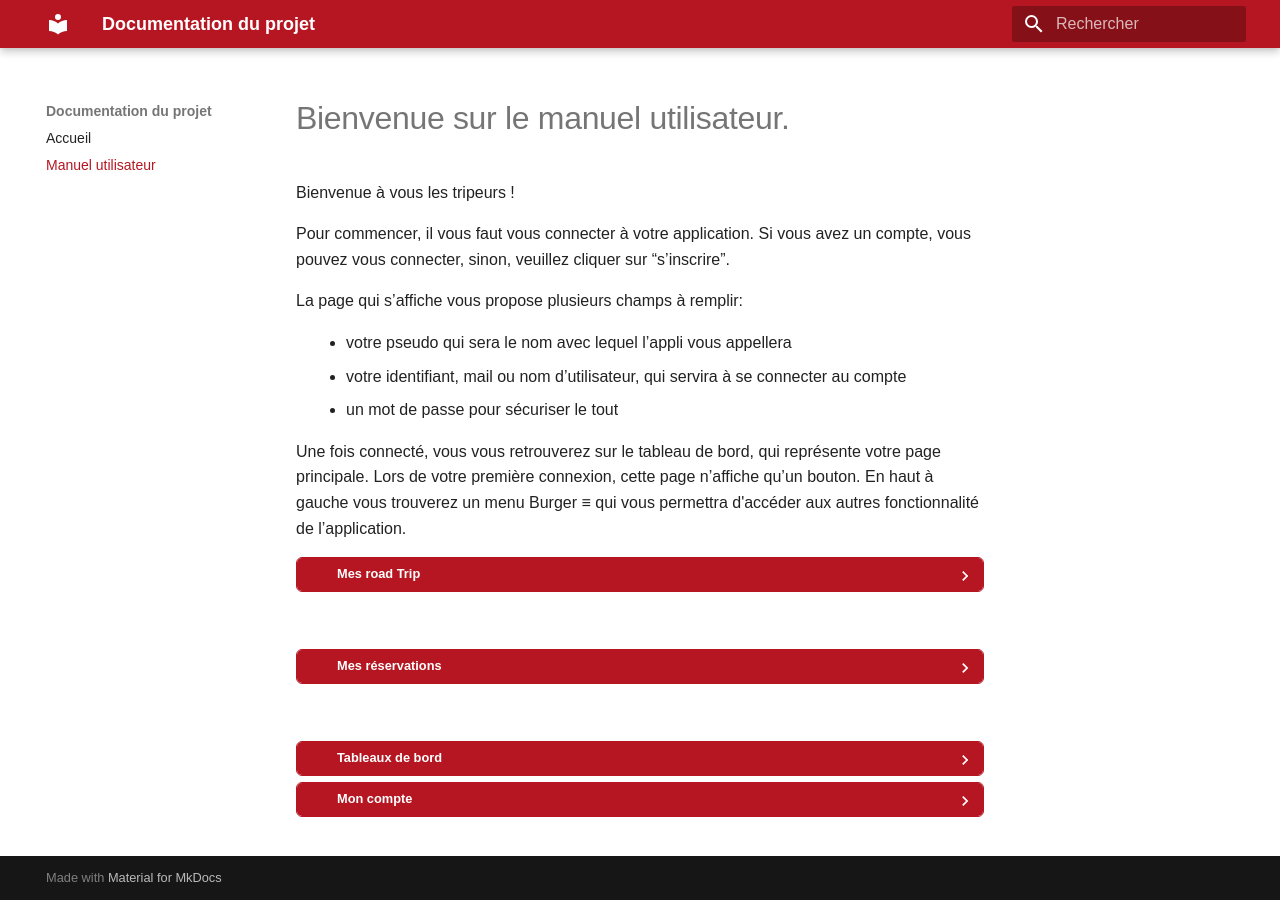
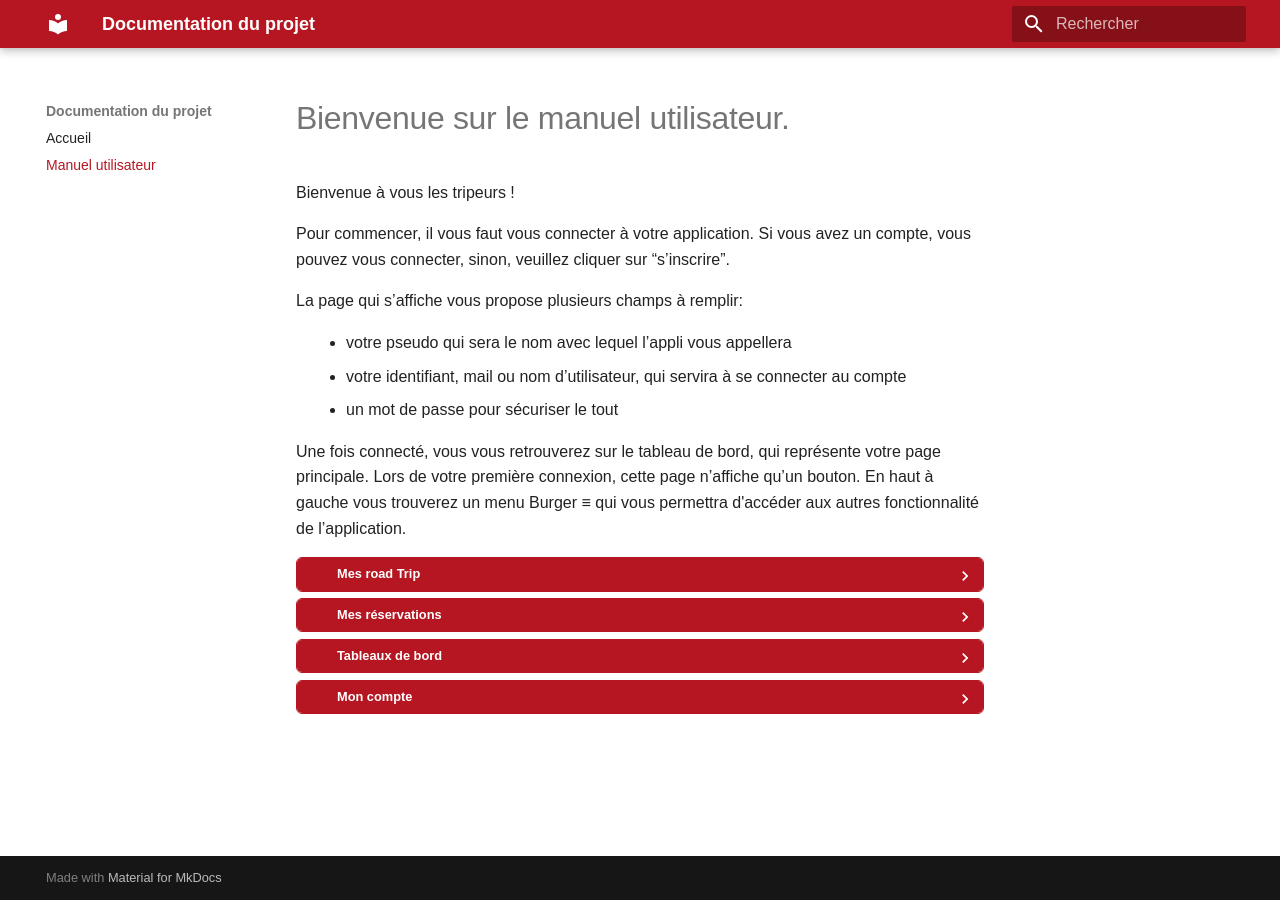
Before and after one commit to Les-Baroudeurs-du-Bit/mkdocs_manuel_utilisation, an MkDocs documentation site: the page built from docs/Manuel-utilisateur.md, in a window 1280 px wide. Built offline with MkDocs 1.6.1 and Material for MkDocs 9.7.7, drawn with Linux system fonts in a browser that asks for light colours; some web fonts are replaced.

Commit message:
mini modifications visuel

```diff
--- a/docs/Manuel-utilisateur.md
+++ b/docs/Manuel-utilisateur.md
@@ -8,8 +8,8 @@ La page qui s’affiche vous propose plusieurs champs à remplir:
   <li>votre pseudo qui sera le nom avec lequel l’appli vous appellera</li>
   <li>votre identifiant, mail ou nom d’utilisateur, qui servira à se connecter au compte</li>
   <li>un mot de passe pour sécuriser le tout</li>
-  </ul>
 </ul>
+
 
 Une fois connecté, vous vous retrouverez sur le tableau de bord, qui représente votre page principale. Lors de votre première connexion, cette page n’affiche qu’un bouton. En haut à gauche vous trouverez un menu Burger ≡ qui vous permettra d'accéder aux autres fonctionnalité de l’application.
 
@@ -18,8 +18,6 @@ Une fois connecté, vous vous retrouverez sur le tableau de bord, qui représent
   <summary><strong>Mes road Trip</strong></summary>
 
   <ul>Cette page vous permet d’enregistrer vos roadtrip. Vous pouvez en ajouter en cliquant sur le bouton rouge <strong>Créer un road trip</strong>. Dedans, vous pouvez lui donner un nom ainsi qu’une date de début et de fin. Une fois enregistré, la page des road trip vous l'affiche et vous pourrez donc interagir avec pour le modifier ou le supprimer. Si vous cliquez sur votre roadtrip, la page vous affichera les jours de votre roadtrip avec les étapes et l’hébergement lié au jour. </ul>
-
-<br>
 
 <ul>
 <details>
@@ -36,7 +34,6 @@ Une fois connecté, vous vous retrouverez sur le tableau de bord, qui représent
 </ul>
 </details>
 
-<br>
 <details>
   <summary><strong>Mes réservations</strong></summary>
 
@@ -57,12 +54,10 @@ Une fois connecté, vous vous retrouverez sur le tableau de bord, qui représent
 </ul>
 </details>
 
-
-<br>
 <details>
   <summary><strong>Tableaux de bord</strong></summary>
 
-  <ul> Cette page vous permet d'accéder facilement à votre roadtrip en cours. Il vous affiche chaque jour avec ses différentes activités, il vous permet aussi d'accéder rapidement aux détails de chaque étape qui constitue votre journée. <br>
+  <ul>Cette page vous permet d'accéder facilement à votre roadtrip en cours. Il vous affiche chaque jour avec ses différentes activités, il vous permet aussi d'accéder rapidement aux détails de chaque étape qui constitue votre journée. <br>
 
   Le bouton <strong>Naviguer</strong> vous permet d’ouvrir l’application maps en vous proposant un itinéraire par rapport à votre position et celle de votre prochaine activité (si vous avez renseigné sa ville ou localisation précise) <br>
 
@@ -74,5 +69,5 @@ Une fois connecté, vous vous retrouverez sur le tableau de bord, qui représent
 <details>
   <summary><strong>Mon compte</strong></summary>
 
-  <ul> vous permet de gérer votre compte et de vous déconnecter de l'application. Vous pourrez ajouter une photo, changer votre pseudo, votre email ainsi que votre mot de passe. Bien évidemment, vous pourrez aussi supprimer votre compte utilisateur si vous ne le voulez plus.</ul>
+  <ul>Vous permet de gérer votre compte et de vous déconnecter de l'application. Vous pourrez ajouter une photo, changer votre pseudo, votre email ainsi que votre mot de passe. Bien évidemment, vous pourrez aussi supprimer votre compte utilisateur si vous ne le voulez plus.</ul>
 </details>
```
